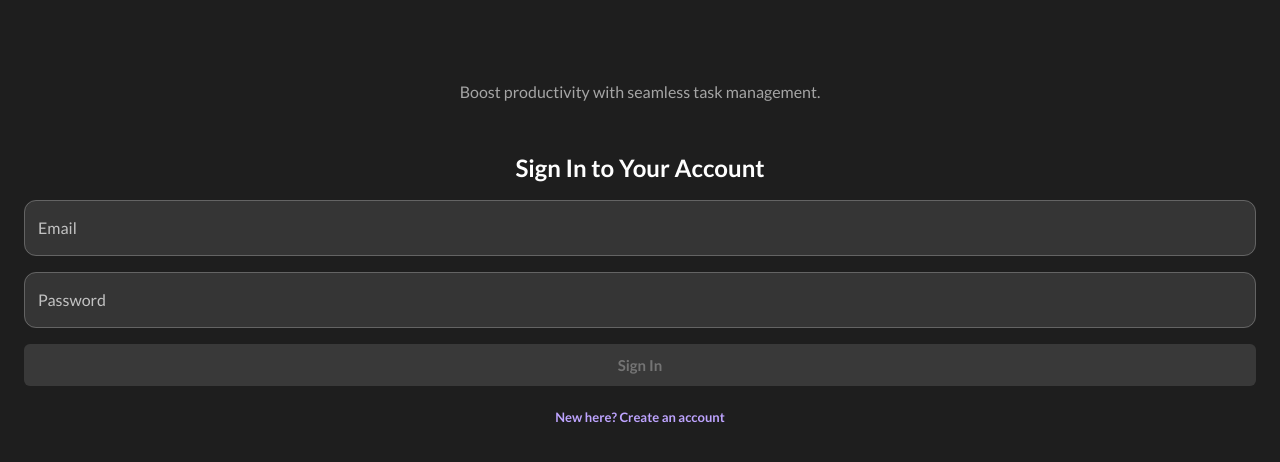
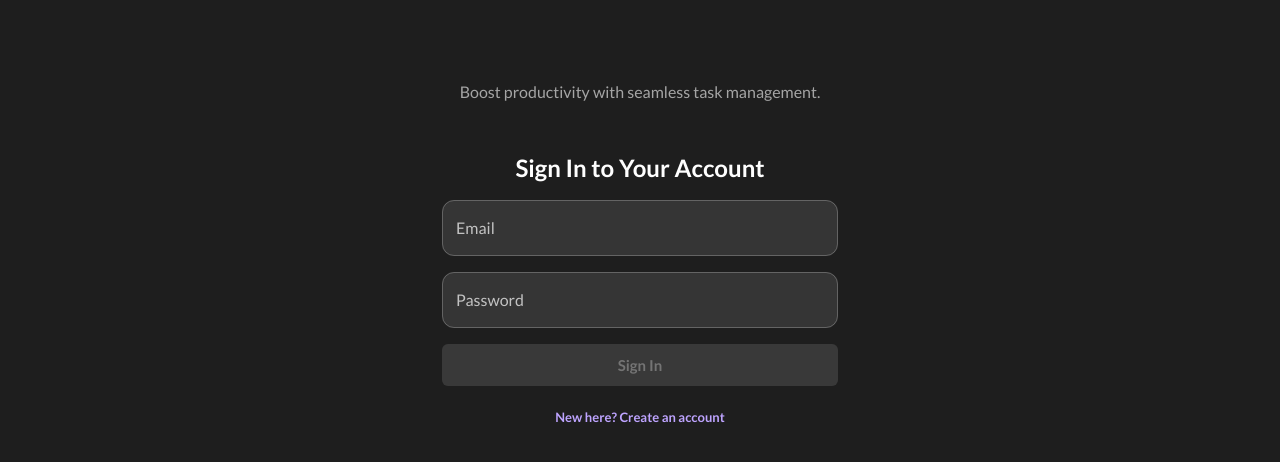
Before and after one commit to bhuvan-react/kanban-board, a React (Vite) app: page / in a window 1280 px wide. Shown: the top 462 px of the page. Built offline with nearby package versions, Linux system fonts and the light colour scheme; no server answers.

Commit message:
vercel hosting

```diff
--- a/src/index.css
+++ b/src/index.css
@@ -1,6 +1,4 @@
 body {
   margin: 0;
   padding: 0;
-}.MuiContainer-root {
-  max-width: none !important;
 }
--- a/src/pages/BoardScreen/index.jsx
+++ b/src/pages/BoardScreen/index.jsx
@@ -7,6 +7,7 @@ import useStore from "../../store";
 import BoardInterface from "./BoardInterface";
 import BoardNotReady from "./BoardNotReady";
 import BoardTopbar from "./BoardTopbar";
+
 
 const BoardScreen = () => {
   const navigate = useNavigate();
--- a/src/pages/BoardsScreen/index.jsx
+++ b/src/pages/BoardsScreen/index.jsx
@@ -15,6 +15,7 @@ import {
   serverTimestamp,
 } from "firebase/firestore";
 import { db } from "../../firebase";
+import './styles.css'
 
 const KanbanBoard = () => {
   const addDummyActivityLogs = async () => {
@@ -183,7 +184,7 @@ const KanbanBoard = () => {
         />
       )}
 
-      <Container sx={{ maxWidth: "none" }}>
+      <Container sx={{ maxWidth: "none" }} className="containerId">
         <Grid container spacing={4} mt={2}>
           <Grid item xs={12} md={8}>
             <DragDropContext onDragEnd={onDragEnd}>
--- /dev/null
+++ b/src/pages/BoardsScreen/styles.css
@@ -0,0 +1,3 @@
+.containerId.MuiContainer-root {
+    max-width: none !important;
+}
```
